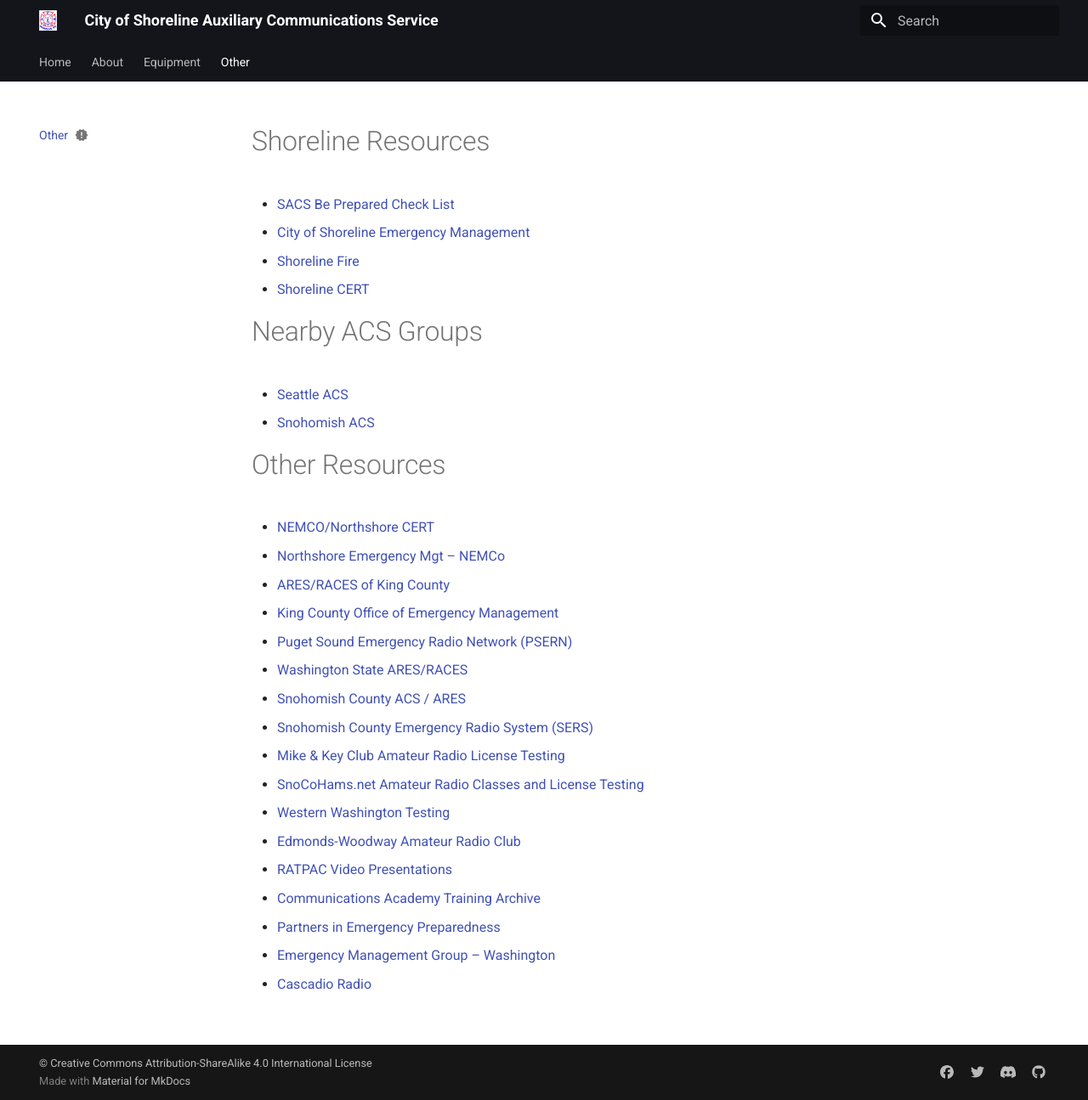
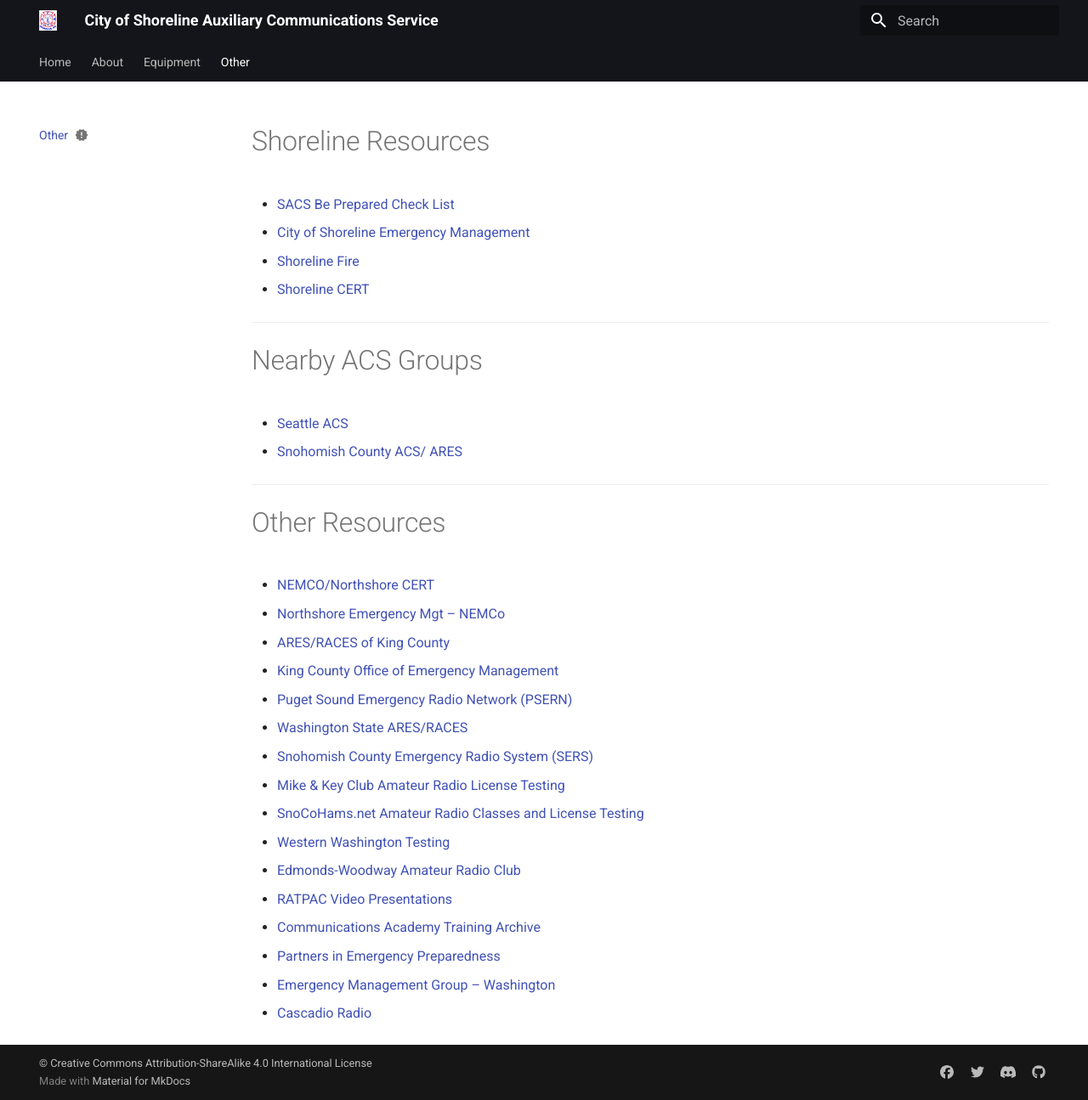
Before and after one commit to ShorelineACS/shorelineacs.github.io, an MkDocs documentation site: the page built from docs/other.md, in a window 1280 px wide and 1295 px high. Shown: the whole window at 85% size. Built offline with MkDocs 1.6.1 and Material for MkDocs 9.7.7, drawn with Linux system fonts in a browser that asks for light colours; part of the change alters nothing that is shown.

Commit message:
Updating github link and hlines on other.

```diff
--- a/docs/other.md
+++ b/docs/other.md
@@ -8,9 +8,13 @@ status: new
 - [Shoreline Fire](http://www.shorelinefire.com/)
 - [Shoreline CERT](http://www.shorelinewa.gov/services/emergency-services/emergency-management/get-involved/cert-community-emergency-response-team)
 
+---
+
 # Nearby ACS Groups
 - [Seattle ACS](https://www.seattleacs.org/)
-- [Snohomish ACS](https://www.wa7dem.info/)
+- [Snohomish County ACS/ ARES](https://www.wa7dem.info/)
+
+---
 
 # Other Resources
 
@@ -20,7 +24,6 @@ status: new
 - [King County Office of Emergency Management](http://www.kingcounty.gov/safety/prepare.aspx)
 - [Puget Sound Emergency Radio Network (PSERN)](https://psern.org/)
 - [Washington State ARES/RACES](http://www.wastateares.org/)
-- [Snohomish County ACS / ARES](http://www.wa7dem.info/about-us)
 - [Snohomish County Emergency Radio System (SERS)](http://sers800.org/)
 - [Mike & Key Club Amateur Radio License Testing](http://www.mikeandkey.org/vesessions.php)
 - [SnoCoHams.net  Amateur Radio Classes and License Testing](http://snocohams.net/classes.php)
--- a/mkdocs.yml
+++ b/mkdocs.yml
@@ -72,4 +72,4 @@ extra:
     - icon: fontawesome/brands/discord
       link: https://discord.gg/ZhzPJhbuTN
     - icon: fontawesome/brands/github
-      link: https://github.com/ShorelineACS
+      link: https://github.com/ShorelineACS/shorelineacs.github.io
```
